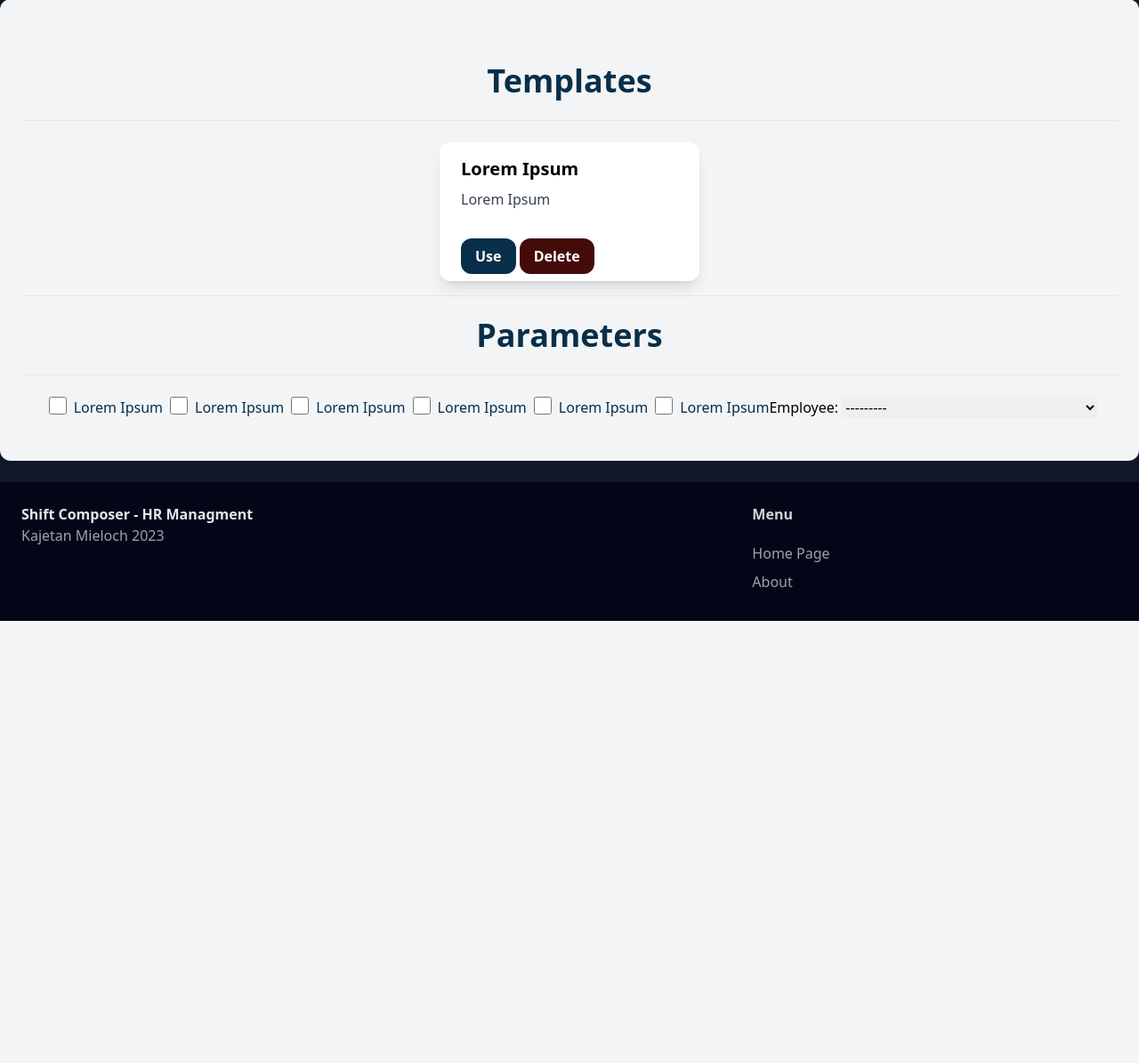
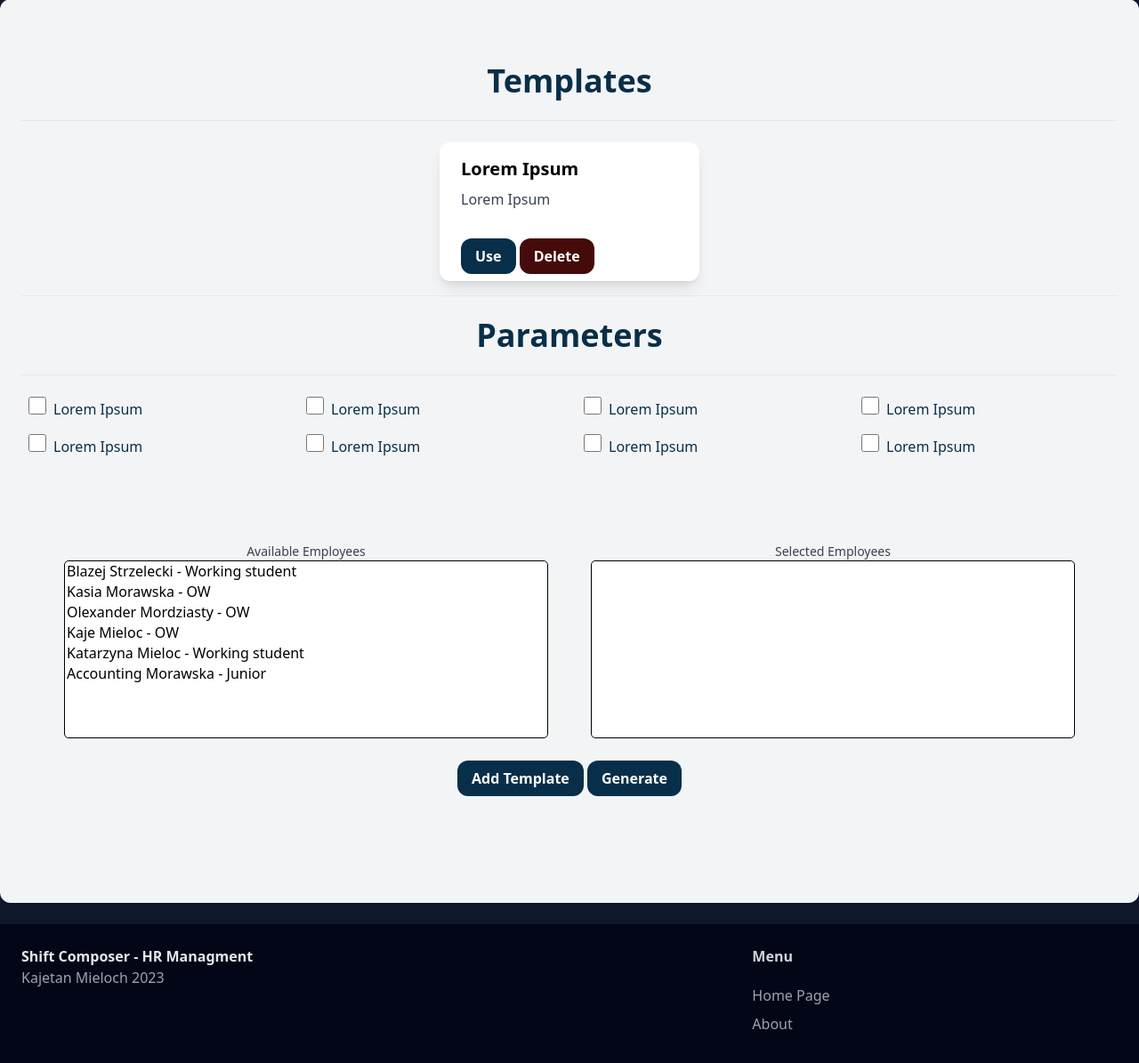
Before and after one commit to KajetanMieloch/Shift-Composer-2.0, a Django app: page /generator/ in a window 1280 px wide. Shown: the part 113-1308 px from the top of the page at 89% size. Before the commit the page ends 811 px from the top, so only its background shows below. Run offline with Django 4.2, Linux system fonts and the light colour scheme; a user stored in the database is signed in; data comes from the database, SQL or seed files in the repository; both versions use the stored data as it was after the commit; lists and menus that the app fills with data are empty; parts of the project's set-up code (start-up, migrations or seed data) failed here and were passed over; some libraries are stand-ins or nearby versions.

Commit message:
More UIX changes
Now there are 2 boxes with emploeyys. One the left are selected

```diff
--- a/generator/forms.py
+++ b/generator/forms.py
@@ -3,10 +3,15 @@ from employees.models import Employee, Position, Availability
 from core.models import UserProfile
 
 class SelectEmployeeForm(forms.Form):
-    class Meta:
-        fields = ['employee']
-    employee = forms.ModelChoiceField(queryset=Employee.objects.none())
+    available_employees = forms.ModelMultipleChoiceField(queryset=Employee.objects.none())
+    selected_employees = forms.ModelMultipleChoiceField(queryset=Employee.objects.none())
 
     def __init__(self, org, *args, **kwargs):
         super().__init__(*args, **kwargs)
-        self.fields['employee'].queryset = Employee.objects.filter(organisation=org.id)
+        emptyQueryset = Employee.objects.none()
+        queryset = Employee.objects.filter(organisation=org)
+        self.fields['available_employees'].queryset = queryset
+        self.fields['selected_employees'].queryset = emptyQueryset
+
+        self.fields['available_employees'].widget.attrs['class'] = 'form-control'
+        self.fields['selected_employees'].widget.attrs['class'] = 'form-control'
--- a/generator/templates/generator/index.html
+++ b/generator/templates/generator/index.html
@@ -3,9 +3,16 @@
 {% block title %}Shift Generator{% endblock %}
 
 {% block style %}
+.form-control {
+    border: 1px solid black;
+    border-radius: 5px;
+    height: 200px;
+    width: 100%;
+}
 {% endblock %}
 
 {% block content %}
+<script src="https://code.jquery.com/jquery-3.6.0.min.js"></script>
 <div class="mt-6 mb-6 px-6 py-12 bg-gray-100 rounded-xl">
 
 {% for msg in messages %}
@@ -47,16 +54,51 @@
 <hr class="mb-6">
 <h1 class="mb-6 mt-6 text-4xl font-bold text-center text-sky-950">Parameters</h1>
 <hr class="mb-6">
-<div class="flex flex-wrap justify-center">
-    <input type="checkbox" class="form-checkbox h-5 w-5 text-sky-950 ml-2" ><span class="ml-2 text-sky-950">Lorem Ipsum</span>
-    <input type="checkbox" class="form-checkbox h-5 w-5 text-sky-950 ml-2" ><span class="ml-2 text-sky-950">Lorem Ipsum</span>
-    <input type="checkbox" class="form-checkbox h-5 w-5 text-sky-950 ml-2" ><span class="ml-2 text-sky-950">Lorem Ipsum</span>
-    <input type="checkbox" class="form-checkbox h-5 w-5 text-sky-950 ml-2" ><span class="ml-2 text-sky-950">Lorem Ipsum</span>
-    <input type="checkbox" class="form-checkbox h-5 w-5 text-sky-950 ml-2" ><span class="ml-2 text-sky-950">Lorem Ipsum</span>
-    <input type="checkbox" class="form-checkbox h-5 w-5 text-sky-950 ml-2" ><span class="ml-2 text-sky-950">Lorem Ipsum</span>
-    {{ employees.as_p }}
+<div class="grid grid-cols-1 md:grid-cols-2 lg:grid-cols-3 xl:grid-cols-4 gap-4">
+    <div><input type="checkbox" class="form-checkbox h-5 w-5 text-sky-950 ml-2" ><span class="ml-2 text-sky-950">Lorem Ipsum</span></div>
+    <div><input type="checkbox" class="form-checkbox h-5 w-5 text-sky-950 ml-2" ><span class="ml-2 text-sky-950">Lorem Ipsum</span></div>
+    <div><input type="checkbox" class="form-checkbox h-5 w-5 text-sky-950 ml-2" ><span class="ml-2 text-sky-950">Lorem Ipsum</span></div>
+    <div><input type="checkbox" class="form-checkbox h-5 w-5 text-sky-950 ml-2" ><span class="ml-2 text-sky-950">Lorem Ipsum</span></div>
+    <div><input type="checkbox" class="form-checkbox h-5 w-5 text-sky-950 ml-2" ><span class="ml-2 text-sky-950">Lorem Ipsum</span></div>
+    <div><input type="checkbox" class="form-checkbox h-5 w-5 text-sky-950 ml-2" ><span class="ml-2 text-sky-950">Lorem Ipsum</span></div>
+    <div><input type="checkbox" class="form-checkbox h-5 w-5 text-sky-950 ml-2" ><span class="ml-2 text-sky-950">Lorem Ipsum</span></div>
+    <div><input type="checkbox" class="form-checkbox h-5 w-5 text-sky-950 ml-2" ><span class="ml-2 text-sky-950">Lorem Ipsum</span></div>
+</div>
+<div class="mt-6 mb-6 px-6 py-12 bg-gray-100 rounded-xl text-center">
+    <form id="select-employee-form" method="POST">
+        {% csrf_token %}
+        <div class="flex">
+            <div class="w-1/2 p-2 m-4">
+              <label for="id_available_employees" class="block text-sm font-medium text-gray-700">Available Employees</label>
+              {{ form.available_employees }}
+            </div>
+            <div class="w-1/2 p-2 m-4">
+              <label for="id_selected_employees" class="block text-sm font-medium text-gray-700">Selected Employees</label>
+              {{ form.selected_employees }}
+            </div>
+          </div>
+            <button type="submit" class="inline-block bg-sky-950 hover:bg-sky-850 text-white font-bold py-2 px-4 rounded-xl">Add Template</button>
+            <button type="submit" class="inline-block bg-sky-950 hover:bg-sky-850 text-white font-bold py-2 px-4 rounded-xl">Generate</button>
+      </form>
+</div>
+</div>
+<script>
+    $(document).ready(function() {
+      // Get the available employees and selected employees fields
+      var availableEmployees = $('#id_available_employees');
+      var selectedEmployees = $('#id_selected_employees');
 
-</div>
+      // Move selected employees to the selected employees field
+      availableEmployees.change(function() {
+        availableEmployees.find('option:selected').appendTo(selectedEmployees);
+      });
+
+      // Move available employees to the available employees field
+      selectedEmployees.change(function() {
+        selectedEmployees.find('option:selected').appendTo(availableEmployees);
+      });
+    });
+  </script>
 {% endblock %}
 
 {% block script %}
--- a/generator/views.py
+++ b/generator/views.py
@@ -12,5 +12,5 @@ def index(request):
         return redirect('organisation:notinorg')
 
     return render(request, 'generator/index.html',{
-        'employees': SelectEmployeeForm(org=org)
+        'form': SelectEmployeeForm(org),
     })
```
Also changed, not shown: db.sqlite3.
